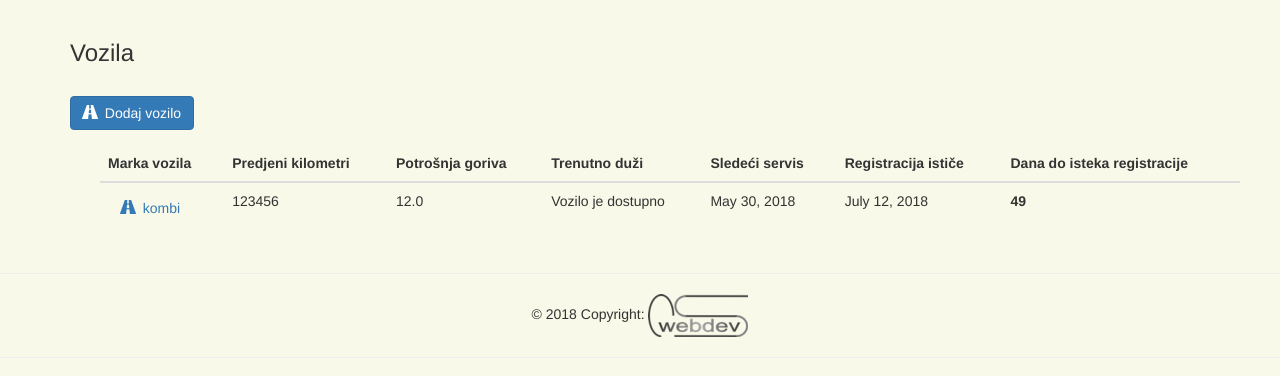
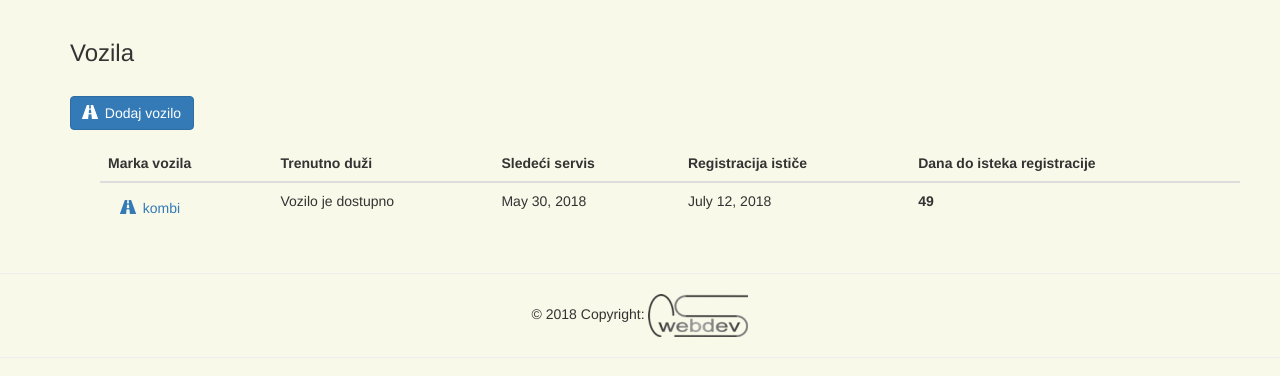
Before and after one commit to papulic/HT_WERKE, a Django app: page /vozila/ in a window 1280 px wide. Shown: the part 52-428 px from the top of the page. Run offline with Django 3.2, Linux system fonts and the light colour scheme; a user stored in the database is signed in; data comes from the database, SQL or seed files in the repository; some libraries are stand-ins or nearby versions.

Commit message:
Add files via upload

```diff
--- a/projects/templates/projects/vozila.html
+++ b/projects/templates/projects/vozila.html
@@ -29,8 +29,6 @@
                     <thead>
                     <tr>
                         <th>Marka vozila</th>
-                        <th>Predjeni kilometri</th>
-                        <th>Potrošnja goriva</th>
                         <th>Trenutno duži</th>
                         <th>Sledeći servis</th>
                         <th>Registracija ističe</th>
@@ -47,12 +45,6 @@
                                 </button>
                             </a>
                         </td>
-                        {% if vozilo.predjeni_kilometri %}
-                        <td>{{ vozilo.predjeni_kilometri }}</td>
-                        {% else %}
-                        <td>Nije uneto</td>
-                        {% endif %}
-                        <td>{{ vozilo.potrosnja_goriva }}</td>
                         {% if vozilo.trenutno_duzi == None %}
                         <td>Vozilo je dostupno</td>
                         {% else %}
```
